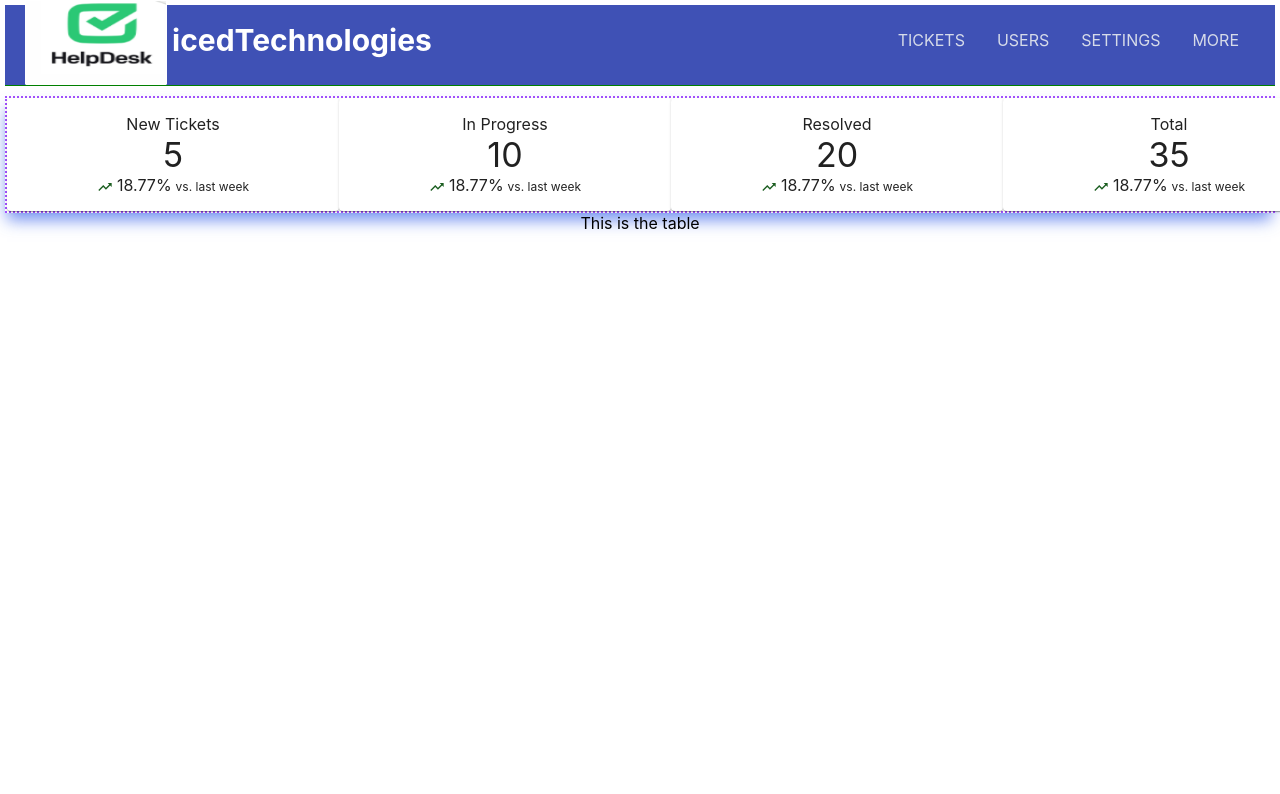
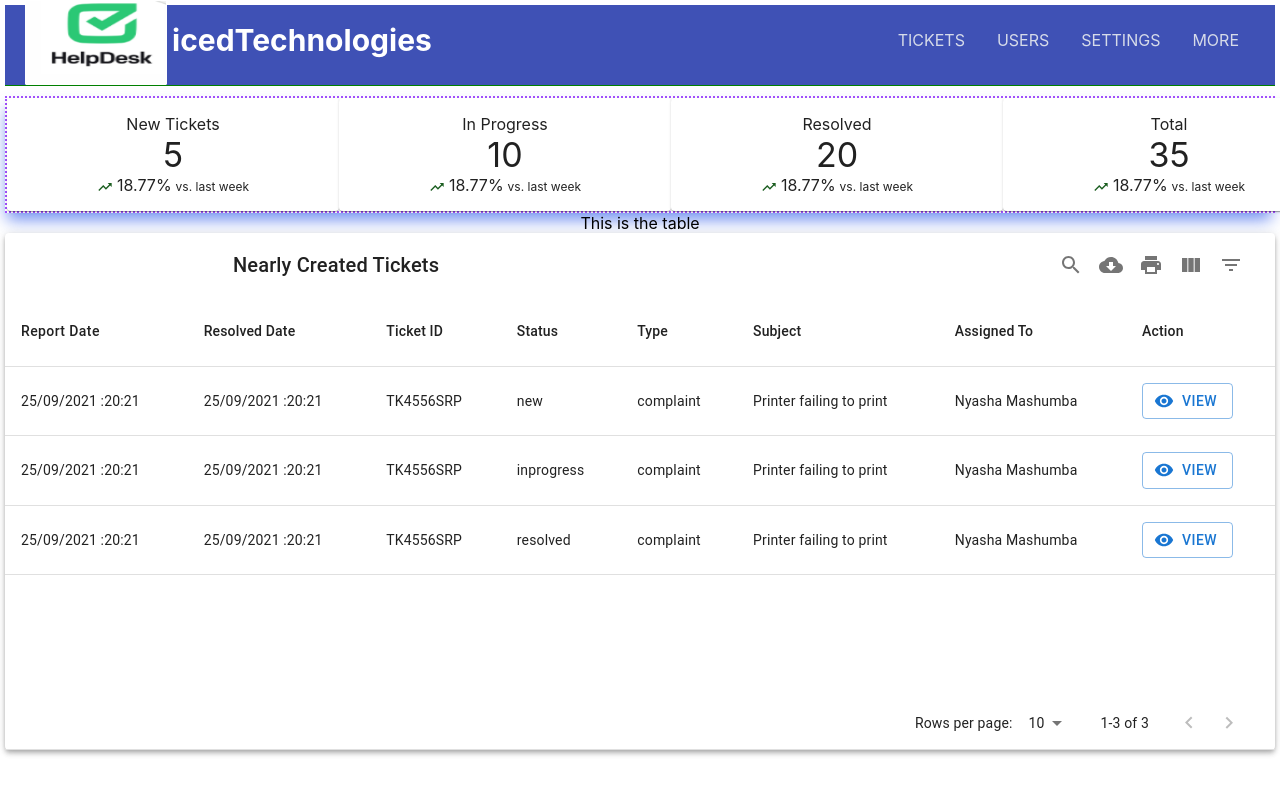
Before and after one commit to dzzirima/final_year_frontend, a React (Create React App) app: page / in a window 1280 px wide. Shown: the top 794 px of the page. Built offline with nearby package versions, Linux system fonts and the light colour scheme.

Commit message:
done with basic table

```diff
--- a/package.json
+++ b/package.json
@@ -12,6 +12,8 @@
     "@testing-library/jest-dom": "^5.14.1",
     "@testing-library/react": "^11.2.7",
     "@testing-library/user-event": "^12.8.3",
+    "material-table": "^1.69.3",
+    "mui-datatables": "^3.7.8",
     "react": "^17.0.2",
     "react-dom": "^17.0.2",
     "react-router-dom": "^5.3.0",
--- /dev/null
+++ b/src/components/TicketsTable/TicketsTable.jsx
@@ -0,0 +1,31 @@
+import React from "react";
+// import MaterialTable from 'material-table'
+import MUIDataTable from "mui-datatables";
+
+import { TicketColumns } from "../../services/TableColumn";
+import { tableOptions } from "../../services/TableColumn";
+import { sampleTickets } from "../../services/sampleData";
+
+const data = [
+  ["Joe James", "Test Corp", "Yonkers", "NY"],
+  ["John Walsh", "Test Corp", "Hartford", "CT"],
+  ["Bob Herm", "Test Corp", "Tampa", "FL"],
+  ["James Houston", "Test Corp", "Dallas", "TX"],
+];
+
+const TicketsTable = () => {
+  return (
+    <div>
+      <div style={{ maxWidth: "100%" }}>
+        <MUIDataTable
+          title={"Nearly Created Tickets"}
+          data={sampleTickets}
+          columns={TicketColumns}
+          options={tableOptions}
+        />
+      </div>
+    </div>
+  );
+};
+
+export default TicketsTable;
--- a/src/pages/Dashboard/DashBoard.jsx
+++ b/src/pages/Dashboard/DashBoard.jsx
@@ -1,5 +1,6 @@
 import React, { useState } from 'react'
 import Summary from '../../components/Summary/Summary'
+import TicketsTable from '../../components/TicketsTable/TicketsTable'
 import './index.css'
 
 const DashBoard = () => {
@@ -14,6 +15,10 @@ const DashBoard = () => {
             </div>
             <div className="tableDiv"> This is the table </div>
 
+            <div>
+                <TicketsTable/>
+            </div>
+
         </div>
     )
 }
--- /dev/null
+++ b/src/services/TableColumn.js
@@ -0,0 +1,109 @@
+import { Button } from "@mui/material";
+import { Link } from "react-router-dom";
+import RemoveRedEyeIcon from '@mui/icons-material/RemoveRedEye';
+
+
+// option for all the table in the applications
+export const tableOptions  = {
+  filterType: "checkbox",
+  responsive: "standard",
+  selectableRows: "none",
+  fixedHeader: true,
+  fixedSelectColumn: true,
+  rowsPerPage: 10,
+  tableBodyHeight: "400px",
+  downloadOptions: {
+    filename: "DavidTZirima.csv",
+  },
+};
+
+//tickects columns
+
+ export const TicketColumns = [
+    {
+      name: "dateReported",
+      label: "Report Date",
+      print: true,
+      options: {
+        filter: true,
+        sort: true,
+      },
+    },
+
+    {
+      name: "dateResolved",
+      label: "Resolved Date",
+      print: true,
+      options: {
+        filter: true,
+        print: true,
+        sort: false,
+      },
+    },
+    {
+      name: "ticketId",
+      label: "Ticket ID",
+      print: true,
+      options: {
+        filter: true,
+        print: true,
+        sort: false,
+      },
+    },
+    {
+      name: "status",
+      label: "Status",
+      print: true,
+      options: {
+        filter: true,
+        print: true,
+        sort: false,
+      },
+    },
+    {
+      name: "type",
+      label: "Type",
+      print: true,
+      options: {
+        filter: true,
+        sort: false,
+      },
+    },
+    {
+      name: "subject",
+      label: "Subject",
+      print: true,
+      options: {
+        filter: true,
+        sort: false,
+      },
+    },
+    {
+      name: "asignedTo",
+      label: "Assigned To",
+      print: true,
+      options: {
+        filter: true,
+        sort: false,
+      },
+    },
+
+    {
+      name: "ticketId",
+      label: "Action",
+      print: false,
+      options: {
+        filter: false,
+        sort: false,
+        customBodyRender: (value, tableMeta, updateValue) => (
+          <>
+            <Link to={"/driver/" + value}>
+              <Button color = "primary" variant="outlined" startIcon={<RemoveRedEyeIcon />}>
+                View
+              </Button>
+            </Link>
+          </>
+        ),
+      },
+    },
+  ];
--- /dev/null
+++ b/src/services/sampleData.js
@@ -0,0 +1,33 @@
+export const sampleTickets = [
+    {
+        dateReported:"25/09/2021 :20:21",
+        dateResolved:"25/09/2021 :20:21",
+        ticketId:"TK4556SRP",
+        status:"new",
+        type:"complaint",
+        subject:"Printer failing to print",
+        asignedTo:"Nyasha Mashumba",
+
+    },
+    {
+        dateReported:"25/09/2021 :20:21",
+        dateResolved:"25/09/2021 :20:21",
+        ticketId:"TK4556SRP",
+        status:"inprogress",
+        type:"complaint",
+        subject:"Printer failing to print",
+        asignedTo:"Nyasha Mashumba",
+
+    },
+    {
+        dateReported:"25/09/2021 :20:21",
+        dateResolved:"25/09/2021 :20:21",
+        ticketId:"TK4556SRP",
+        status:"resolved",
+        type:"complaint",
+        subject:"Printer failing to print",
+        asignedTo:"Nyasha Mashumba",
+
+    }
+
+]
```
Also changed, not shown: src/components/TicketsTable/index.css (added), 1 other file (tests, documents, lock files or other folders).
